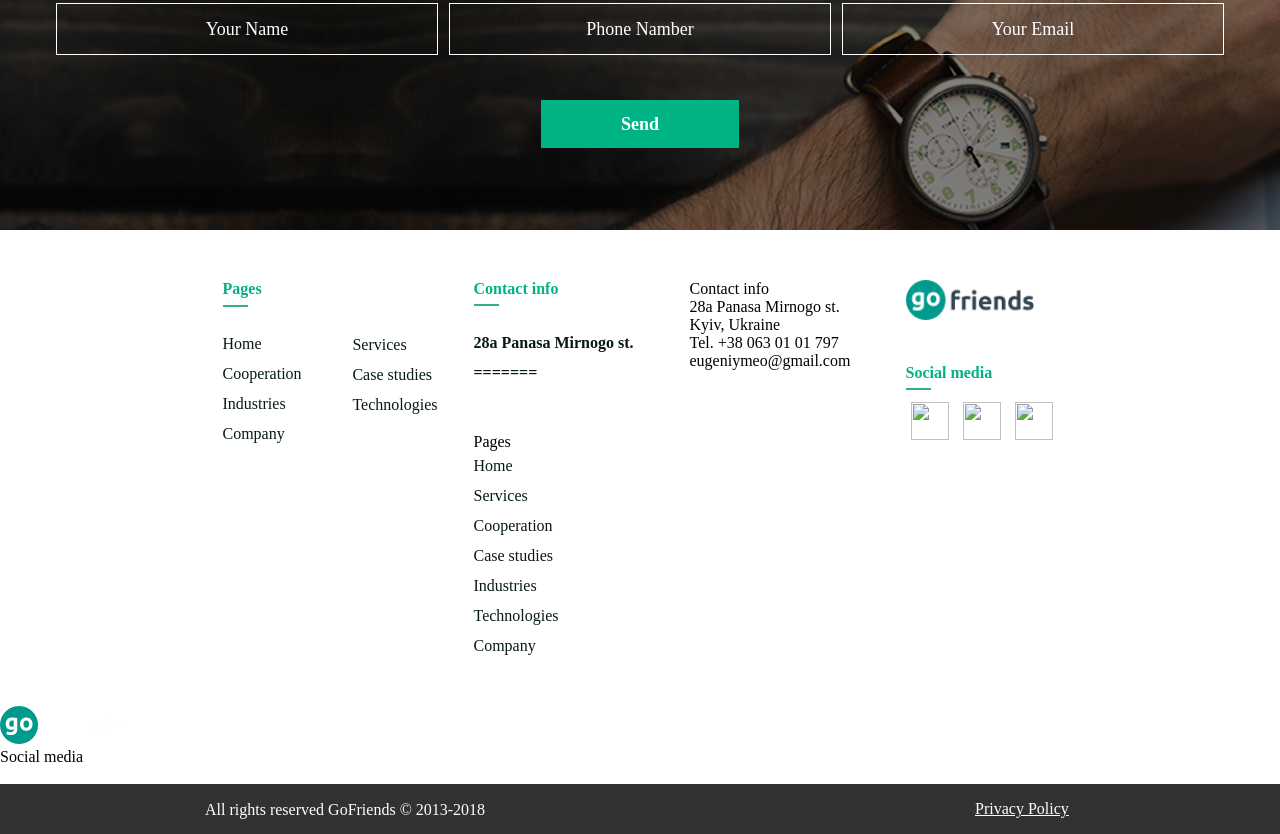
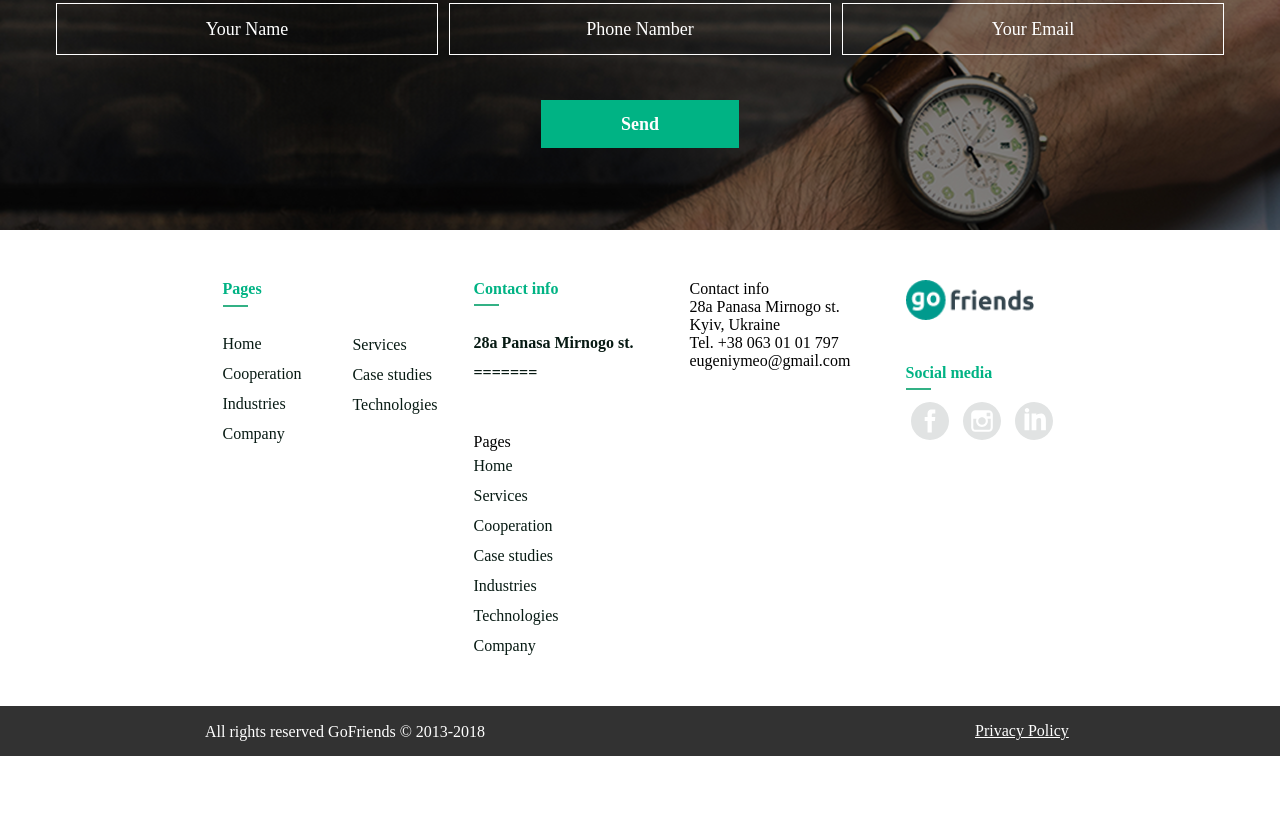
Before and after one commit to Kirill-Shkinev/ICO, a plain HTML site: page index.html in a window 1280 px wide. Shown: the part 7593-8427 px from the top of the page. After the commit the page ends 8349 px from the top, so only its background shows below. Drawn offline with Linux system fonts and the light colour scheme; files whose address does not match are found by name; a web font is replaced by a local one.

Commit message:
Update index.html

```diff
--- a/index.html
+++ b/index.html
@@ -321,22 +321,17 @@
                                                                         <p>Social media</p>
 
                                                                         <a href="#">
-                                                                        <img src="img/facebook.svg" alt="" class="social-">
+                                                                        <img src="facebook.svg" alt="" class="social-">
                                                                         </a>
                                                                         <a href="#">
-                                                                        <img src="img/instagram.svg" alt="" class="social-">
+                                                                        <img src="instagram.svg" alt="" class="social-">
                                                                         </a>
                                                                         <a href="#">
-                                                                        <img src="img/linkedin.svg" alt="" class="social-">
+                                                                        <img src="linkedin.svg" alt="" class="social-">
                                                                         </a>
  																</div>
  															</div>
-                                                                        <img src="img/logo.png" alt="">
-                                                                        <p>Social media</p>
-                                                                        <img src="" alt="">
-                                                                        <img src="" alt="">
-                                                                        <img src="" alt="">
-            </div>
+
                                                                         <div class="copyright">
                                                                             <p>All rights reserved GoFriends © 2013-2018</p>
                                                                             <a href="">Privacy Policy</a>
```
